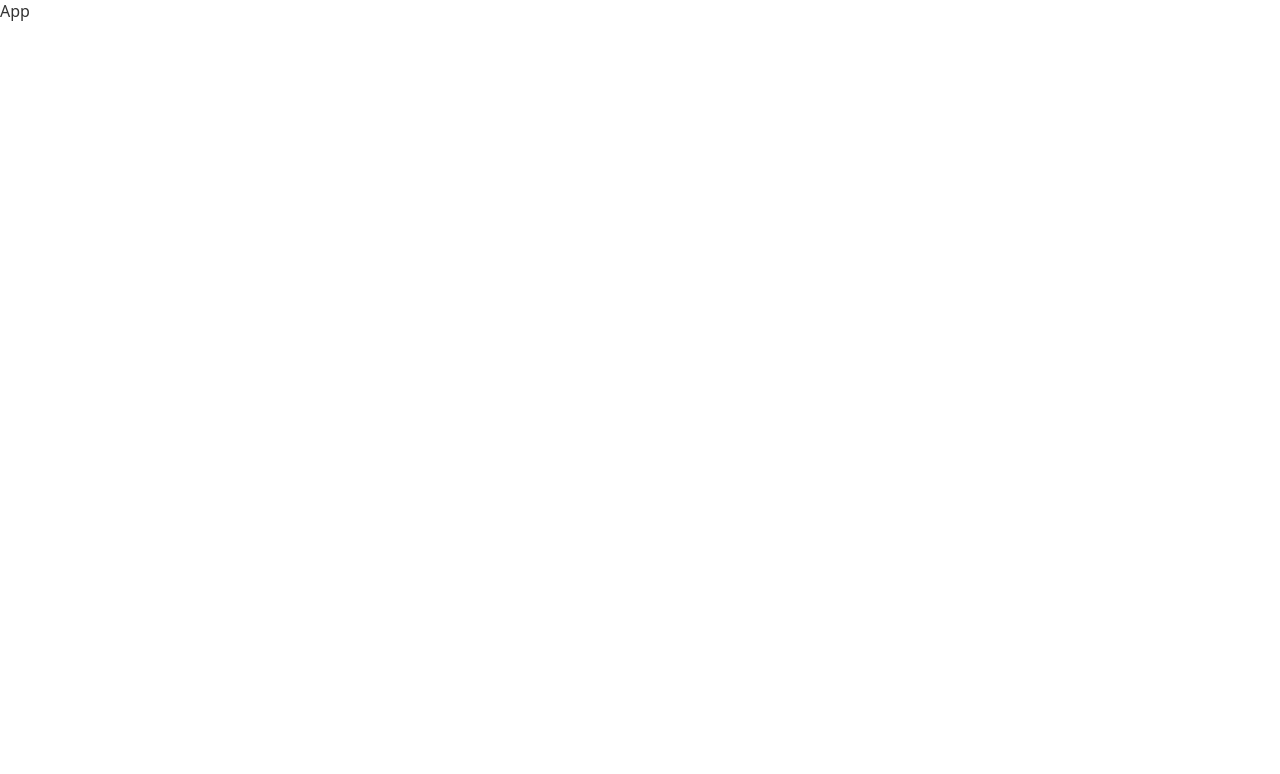
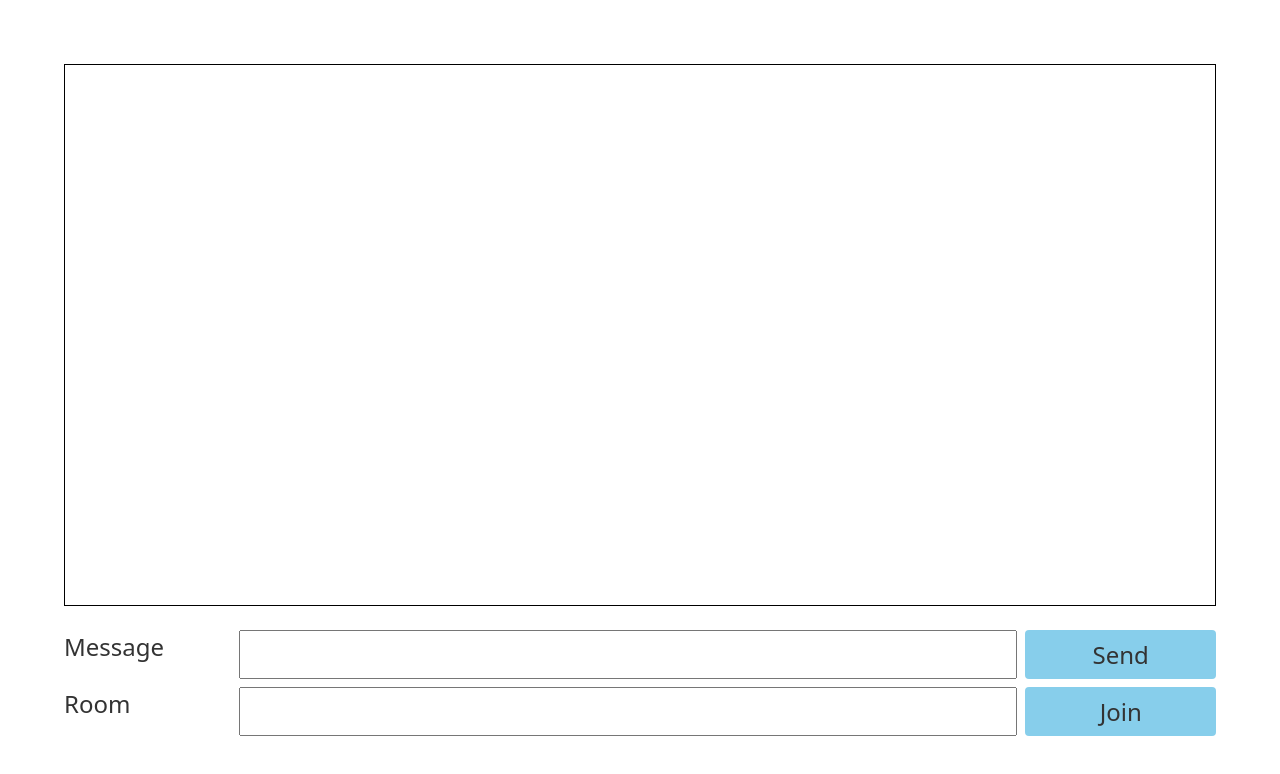
Before and after one commit to akshatmittal61/websockets, a React (Create React App) app: page / in a window 1280 px wide. Shown: the top 774 px of the page. Built offline with nearby package versions, Linux system fonts and the light colour scheme.

Commit message:
added basic frontend for testing rooms

```diff
--- a/src/App.js
+++ /dev/null
@@ -1,7 +0,0 @@
-import React from "react";
-
-const App = () => {
-	return <div>App</div>;
-};
-
-export default App;
--- /dev/null
+++ b/src/App.jsx
@@ -0,0 +1,54 @@
+import React, { useState } from "react";
+
+const App = () => {
+	const [messages, setMessages] = useState([]);
+	const [message, setMessage] = useState("");
+	const [room, setRoom] = useState("");
+
+	const handleSubmit = (e) => {
+		e.preventDefault();
+		if (message === "") return;
+		setMessages((prev) => [...prev, message]);
+		setMessage("");
+	};
+
+	return (
+		<>
+			<div id="message-container">
+				{messages.map((message, index) => (
+					<div key={`message-${index}`}>{message}</div>
+				))}
+			</div>
+			<form id="form" onSubmit={handleSubmit}>
+				<div class="form-group">
+					<label for="message-input">Message</label>
+					<input
+						type="text"
+						name="message-input"
+						id="message-input"
+						value={message}
+						onChange={(e) => setMessage(e.target.value)}
+					/>
+					<button type="submit" id="send-button">
+						Send
+					</button>
+				</div>
+				<div class="form-group">
+					<label for="room-input">Room</label>
+					<input
+						type="text"
+						name="room-input"
+						id="room-input"
+						value={room}
+						onChange={(e) => setRoom(e.target.value)}
+					/>
+					<button type="submit" id="room-button">
+						Join
+					</button>
+				</div>
+			</form>
+		</>
+	);
+};
+
+export default App;
--- a/src/styles/index.css
+++ b/src/styles/index.css
@@ -22,6 +22,10 @@
 	--green: #34a853;
 }
 
+html {
+	font-size: 24px;
+}
+
 body {
 	font-family: system-ui, -apple-system, BlinkMacSystemFont, "Segoe UI",
 		Roboto, Oxygen, Ubuntu, Cantarell, "Open Sans", "Helvetica Neue",
@@ -30,6 +34,77 @@ body {
 	color: var(--tcolor);
 }
 
+#root {
+	margin: 0 auto;
+	display: flex;
+	justify-content: center;
+	flex-direction: column;
+	gap: 24px;
+	height: 100vh;
+	padding: 5%;
+}
+
+#message-container {
+	border: 1px solid #000;
+	flex-grow: 1;
+	overflow-y: auto;
+}
+
+#message-container div {
+	background-color: #ccc;
+	padding: 5px;
+}
+
+#message-container div:nth-child(2n) {
+	background-color: #eee;
+	padding: 5px;
+}
+
+form {
+	width: 100%;
+	display: flex;
+	justify-content: flex-start;
+	align-items: center;
+	flex-direction: column;
+	gap: 8px;
+}
+
+form .form-group {
+	width: 100%;
+	display: flex;
+	justify-content: space-between;
+	align-items: stretch;
+	gap: 8px;
+}
+
+form label {
+	width: 15%;
+}
+
+form button {
+	width: 15%;
+}
+
+form input {
+	flex: 0 1 auto;
+	width: 70%;
+	padding: 0 12px;
+	font-size: 24px;
+}
+
+button {
+	all: unset;
+	padding: 8px 12px;
+	border-radius: 4px;
+	display: inline-flex;
+	justify-content: center;
+	align-items: center;
+	cursor: pointer;
+	user-select: none;
+	font-size: 24px;
+	background-color: skyblue;
+}
+
 .dispn {
 	display: none !important;
 }
```
